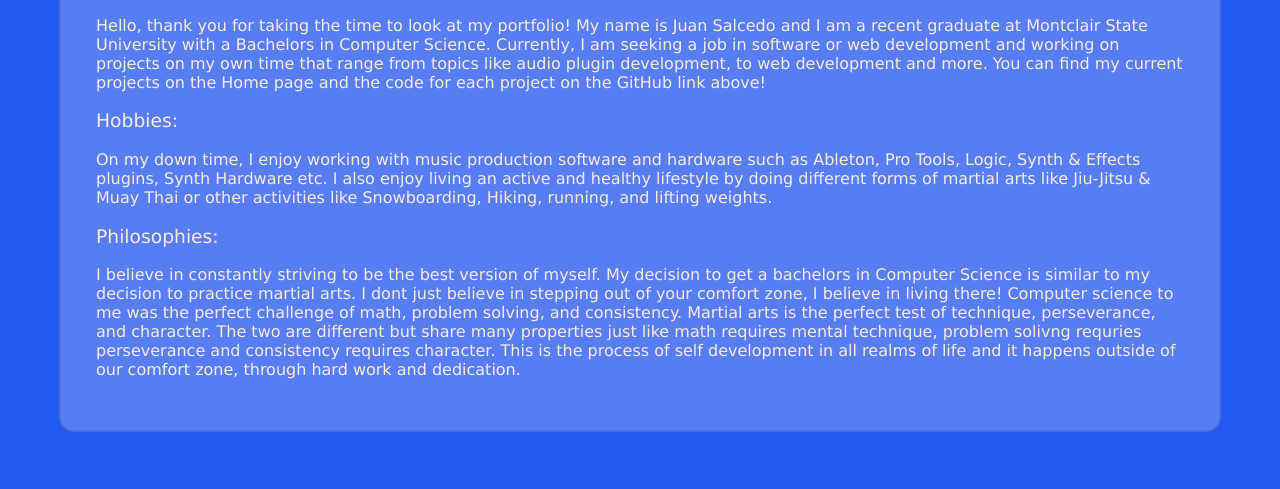
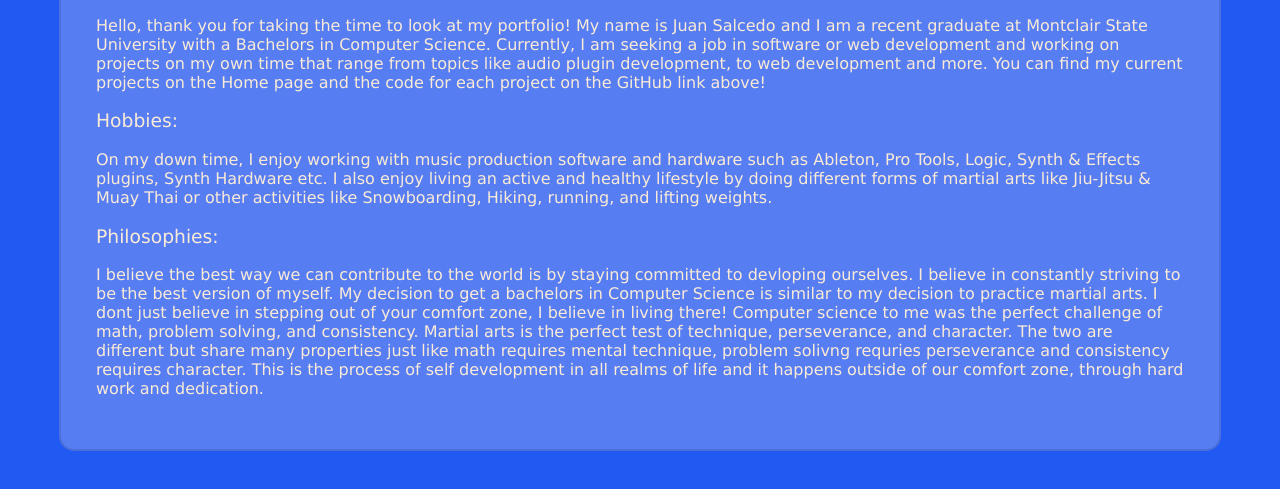
Before and after one commit to jsalcedo862/myPortfolio, a plain HTML site: page about.html in a window 1280 px wide. Shown: the part 295-784 px from the top of the page. Drawn offline with Linux system fonts and the light colour scheme.

Commit message:
Rebised about

```diff
--- a/about.html
+++ b/about.html
@@ -44,6 +44,7 @@
 
         <h3>Philosophies:</h3>
         <p id="aboutme">
+            I believe the best way we can contribute to the world is by staying committed to devloping ourselves.
             I believe in constantly striving to be the best version of myself. My decision to get a bachelors in
             Computer Science is similar to my decision to practice martial arts. I dont just believe in stepping
             out of your comfort zone, I believe in living there! Computer science to me was the perfect challenge of
```
